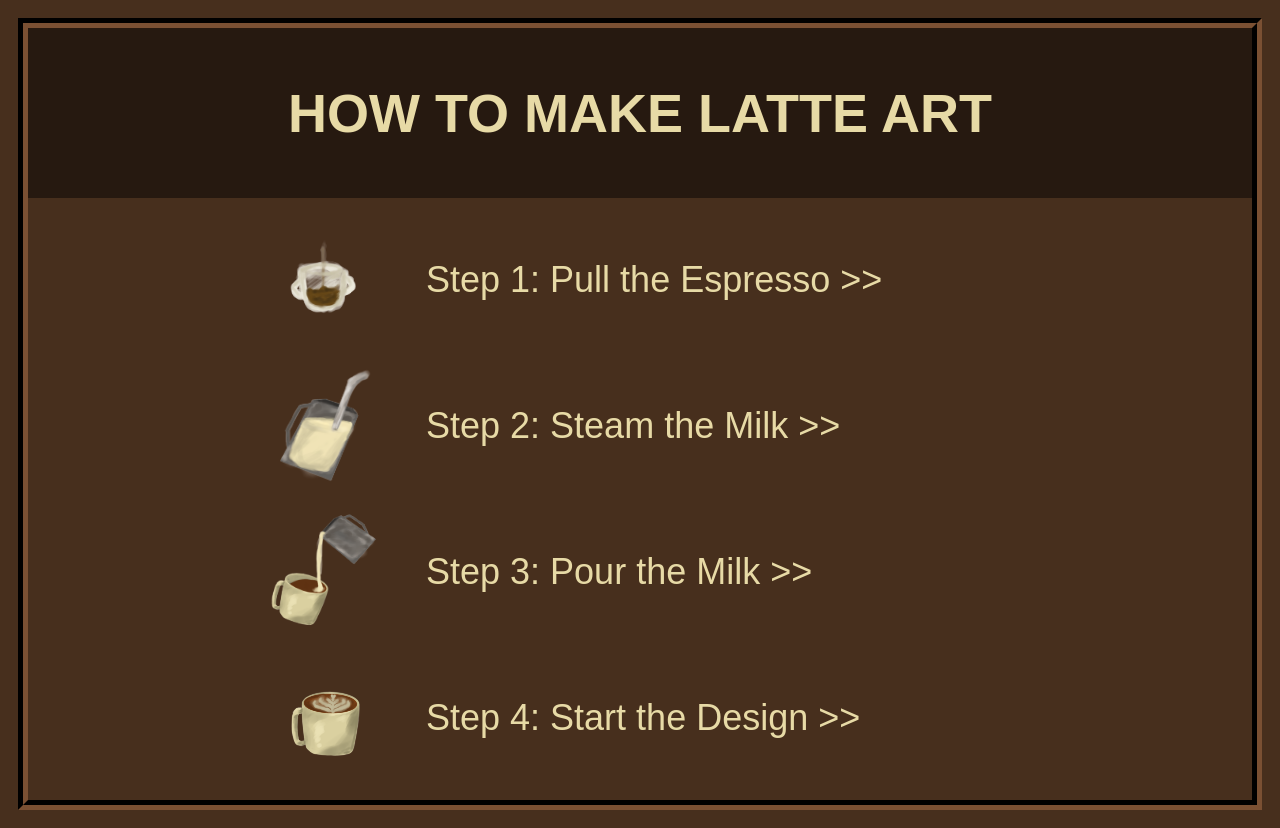
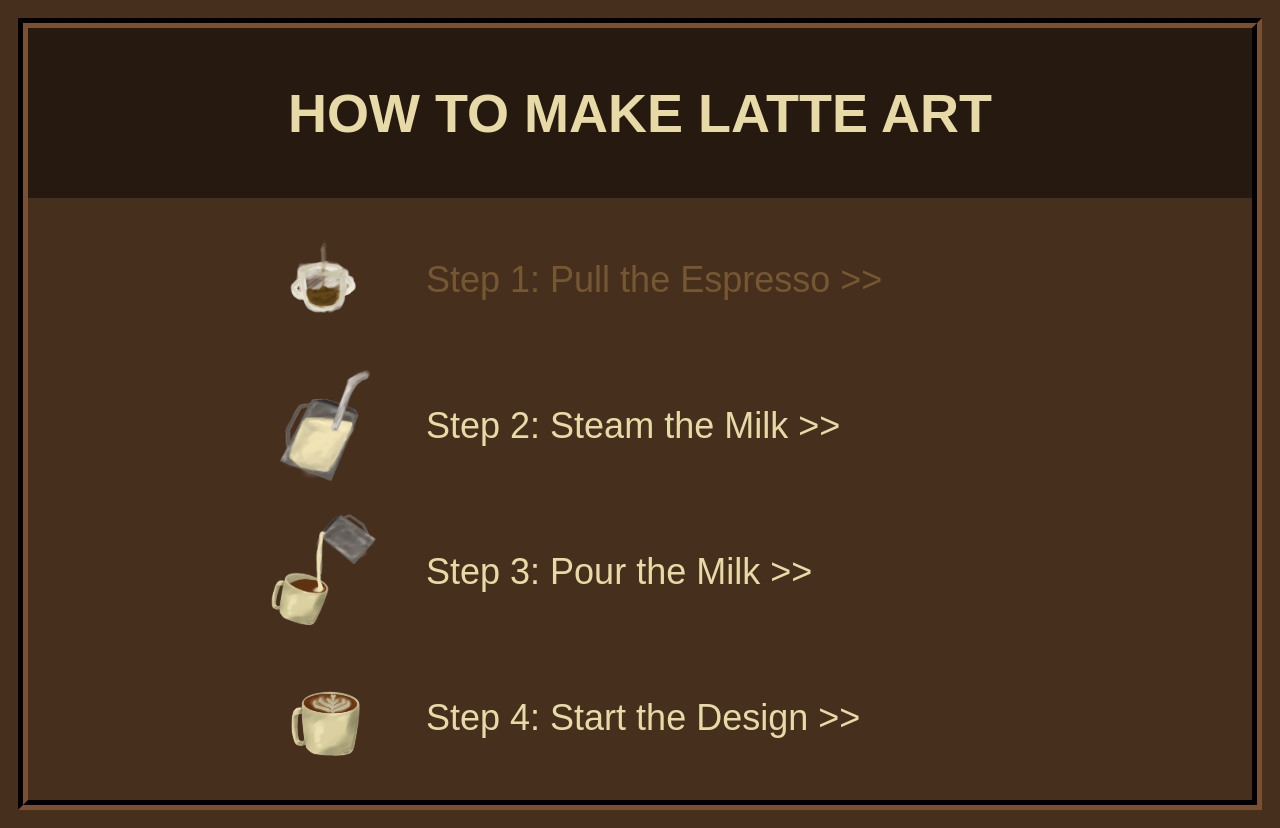
Before and after one commit to Lehigh-University-Design/project-2-laurj46, a plain HTML site: page index.html in a window 1280 px wide. In both pictures the pointer is over the heading "Step 1: Pull the Espresso >>". Drawn offline with Linux system fonts and the light colour scheme; a web font is replaced by a local one.

Commit message:
update hover

```diff
--- a/css/style.css
+++ b/css/style.css
@@ -30,6 +30,12 @@ h2,summary {
   transition: all 0.3s ease 0s;
   list-style-type: none;
 }
+
+summary:hover {
+color: #755832;
+cursor: default;
+}
+
 
 p {
   font-family: "Koh Santepheap", serif;
```
